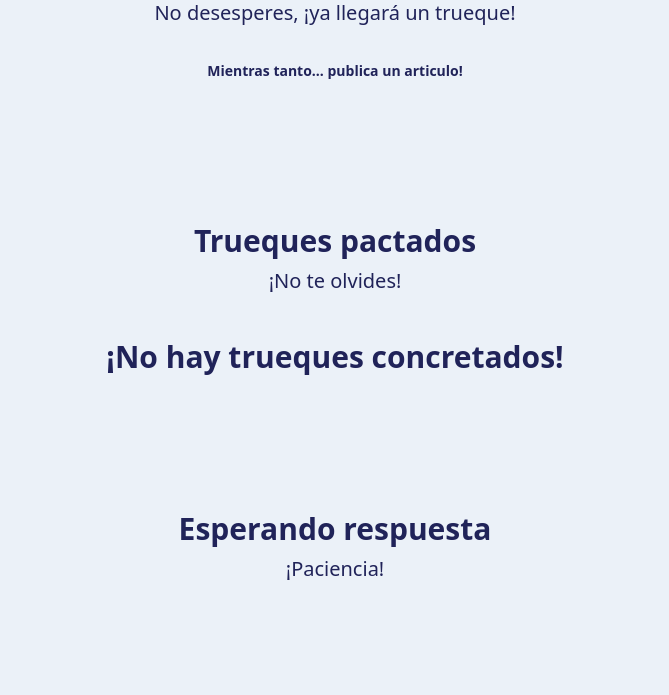
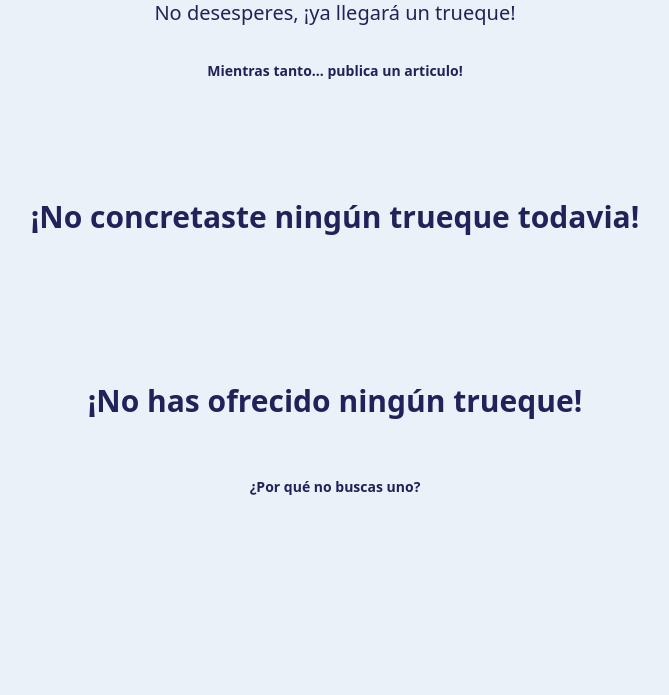
Before and after one commit to daniNKV/ferreplus, a Django app: page /trades/ in a window 1280 px wide. Shown: the part 129-824 px from the top of the page, without its empty margins (305-974 px from the left). After the commit the page ends 624 px from the top, so only its background shows below. Run offline with Django 5.2, Linux system fonts and the light colour scheme; the visitor is signed in with stand-in values (Sample User, id 1); data that the repository does not hold is empty; some libraries are stand-ins or nearby versions.

Commit message:
corregir estilos y redaccion

```diff
--- a/src/trades/templates/trades/index.html
+++ b/src/trades/templates/trades/index.html
@@ -43,14 +43,12 @@
   </section>
 
   <section id="settled-proposals" class="flex flex-col items-center bg-neutral text-dark w-screen">
-    <div class="max-w-screen-xl p-4 py-16 mx-auto">
-      <h1 class="text-3xl font-bold text-center">Trueques pactados <br>
-        <span class="text-xl grow font-thin text-center"">
-          ¡No te olvides!
-        </span>
-      </h1>
+    <div class="max-w-screen-xl p-4 pb-16 mx-auto">
       <div class="flex-col flex gap-6 mt-6">
         {% if trades %}
+          <h1 class="text-3xl font-bold text-center">Trueques pactados <br>
+            <span class="text-xl grow font-thin text-center"">¡No te olvides!</span>
+          </h1>
           {% for trade in trades %}
             <div class="stats stats-vertical sm:stats-horizontal p-3 items-center bg-[#F8F8F8] border-2 border-dark text-dark  shadow-lg">
               <div class="stat">
@@ -93,45 +91,10 @@
 
         {% else %}
         <div class="flex flex-col">
-          <h1 class="text-3xl font-bold text-center pt-5 pb-2">¡No hay trueques concretados!</h1>
+          <h1 class="text-3xl font-bold text-center">
+            ¡No concretaste ningún trueque todavia!
+          </h1>
         </div>
-        {% comment %} <div class="stats items-center sm:stats-horizontal stats-vertical p-4 bg-[#F8F8F8] border-2 border-dark text-dark shadow-lg">
-          <div class="stat">
-            <div class="stat-title">Con</div>
-            <div class="stat-value">JUAN <br> LOPEZ</div>
-            <div class="avatar mx-auto">
-              <div class="w-24 mt-1 mask mask-squircle object-center">
-                <img class="" src="https://w7.pngwing.com/pngs/340/946/png-transparent-avatar-user-computer-icons-software-developer-avatar-child-face-heroes.png" alt="">
-              </div>
-            </div>
-          </div>
-          <div class="stat">
-            <div class="flex flex-row mx-auto sm:flex-col border-opacity-50">
-              <div class="grid h-24 w-24 card rounded-box place-items-center">
-                <div class="w-24 mask mask-squircle object-center">
-                  <img src="https://encrypted-tbn0.gstatic.com/images?q=tbn:ANd9GcRaFrSSK879833DMBEL6p0_pN4g2lQcPs-I4g&s" alt="">
-                </div>
-              </div>
-              <div class="divider">por</div>
-              <div class="grid h-24 w-24 card rounded-box place-items-center">
-                <div class="avatar">
-                  <div class="w-24 mask mask-squircle object-center">
-                    <img src="https://http2.mlstatic.com/D_NQ_NP_917518-MLA44737119055_012021-O.webp" alt="">
-                  </div>
-                </div>
-              </div>
-            </div>
-          </div>
-          <div class="stat">
-            <div class="stat-title">en</div>
-            <div class="stat-value">Sucursal <br> La Plata</div>
-          </div>
-          <div class="stat">
-            <div class="stat-title">el miercoles</div>
-            <div class="stat-value">10 de enero <br> 15:00</div>
-            <button class="btn mt-5 btn-error">No puedo asistir</button>
-          </div>
-        </div> {% endcomment %}
         {% endif %}
       </div>
     </div>
@@ -140,14 +103,14 @@
 
   <section id="sent-proposals"
     class="flex flex-col bg-neutral text-dark w-screen py-16 gap-6 px-4">
+    {% if proposals.sent %}
+      <div class="flex flex-col">
         <h1 class="text-3xl font-bold text-center">Esperando respuesta <br>
           <span class="text-xl grow font-thin text-center"">
             ¡Paciencia!
           </span>
         </h1>
-    <h2 c></h2>
         <div class="flex flex-wrap gap-4 mx-auto max-w-screen-lg">
-      {% if proposals %}
           {% for proposal in proposals.sent %}
             <div class="card sm:w-72 bg-base-[#F8F8F8] shadow-xl image-full">
               <figure><img src="{{proposal.requested_item.image.url}}" alt="" /></figure>
@@ -162,12 +125,11 @@
             </div>
           {% endfor %}
         {% else %}
-        <div class="flex flex-col">
           <h1 class="text-3xl font-bold text-center pt-5">¡No has ofrecido ningún trueque!</h1>
           <a href="{% url 'all_items'%}" class="btn btn-ghost mt-5">¿Por qué no buscas uno?</a>
         </div>
+      </div>
     {% endif %}
-    </div>
   </section>
 
 
```
Also changed, not shown: src/trades/templates/trades/counteroffer_proposal.html (+5 -3 lines), src/trades/templates/trades/event_history.html (+12 -4 lines). Lines whose indentation alone changed are shown as unchanged.
